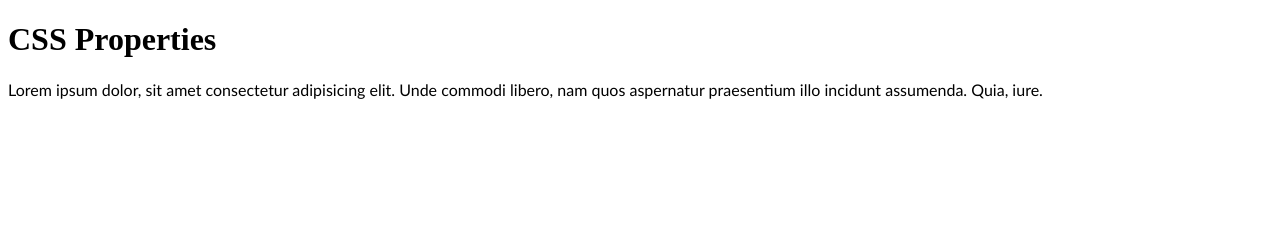
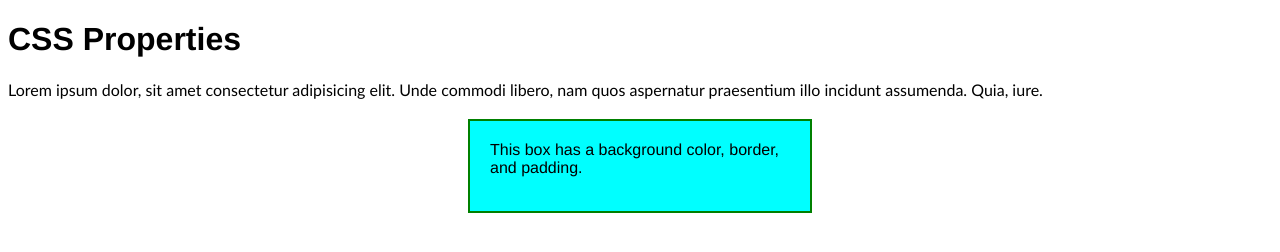
Before and after one commit to ShareghYusefi/css_properties, a plain HTML site: page index.html in a window 1280 px wide. Drawn offline with Linux system fonts and the light colour scheme.

Commit message:
CSS box model

```diff
--- a/index.html
+++ b/index.html
@@ -16,5 +16,9 @@
         iure.
       </p>
     </section>
+    <!-- CSS Box Model: a web design concept which applies to all elements defining spacing, border, and content in layout. -->
+    <div class="box-model">
+      This box has a background color, border, and padding.
+    </div>
   </body>
 </html>
--- a/style.css
+++ b/style.css
@@ -1,6 +1,19 @@
 /* Globall Styles */
+body {
+  font-family: "Franklin Gothic Medium", "Arial Narrow", Arial, sans-serif;
+}
+
 .section-text {
   font-family:
     "Trebuchet MS", "Lucida Sans Unicode", "Lucida Grande", "Lucida Sans",
     Arial, sans-serif;
 }
+
+.box-model {
+  width: 300px;
+  height: 50px;
+  margin: 20px auto;
+  padding: 20px;
+  border: 2px solid green;
+  background-color: cyan;
+}
```
